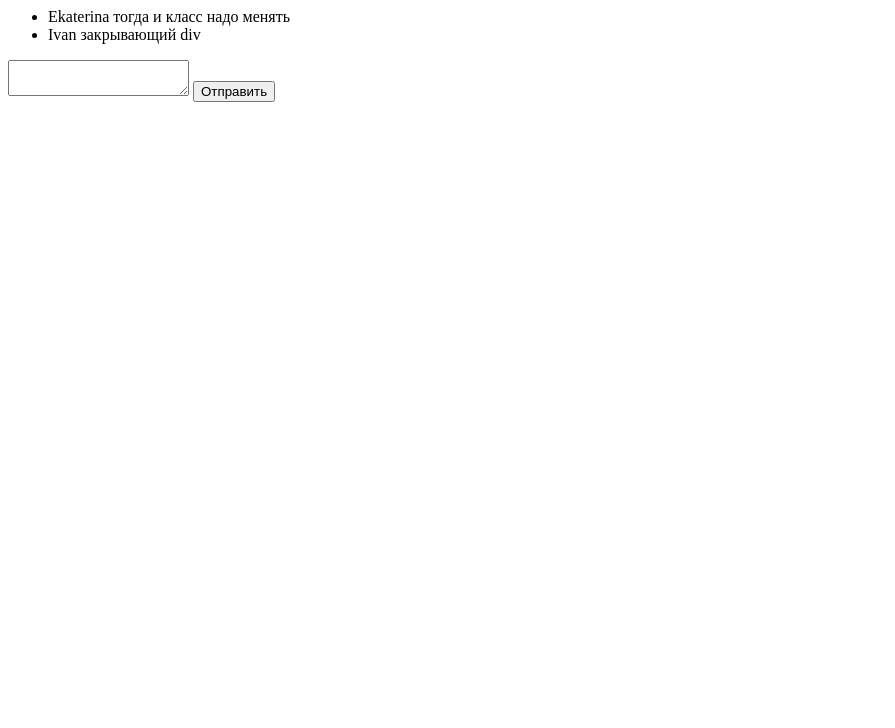
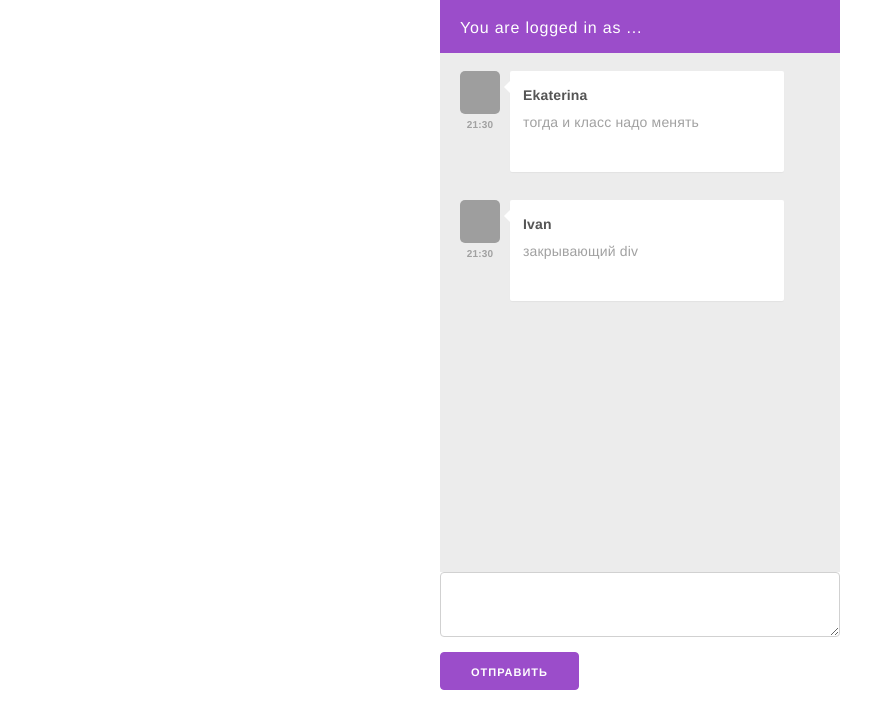
Before and after one commit to ptruskovsky/components_chat_1310_2130, a website: page index.html in a window 1280 px wide. Shown: the whole page, without its empty margins (0-895 px from the left). Drawn offline with Linux system fonts and the light colour scheme; grey boxes are pictures that could not be loaded.

Commit message:
two components

```diff
--- /dev/null
+++ b/components/app/app.css
@@ -0,0 +1,10 @@
+* {
+    font-family: 'Helvetica Neue', Helvetica, sans-serif;
+    font-size: 14px;
+    margin: 0;
+}
+
+.app {
+    width: 400px;
+    margin: 0 auto;
+}
--- a/components/app/app.js
+++ b/components/app/app.js
@@ -13,18 +13,16 @@ export class App {
         });
 
         this.el.append(this.chat.el, this.form.el);
-        this.chat.setData({
-            messages: [
+        this.chat.add([
             {
-                    sender: 'Ekaterina',
+                name: 'Ekaterina',
                 text: 'тогда и класс надо менять'
             },
             {
-                    sender: 'Ivan',
+                name: 'Ivan',
                 text: 'закрывающий div'
             }
-            ]
-        });
+        ]);
 
         this.render();
     }
@@ -35,14 +33,9 @@ export class App {
     }
 
     _onFormSubmit({text}) {
-        this.chat.setData({
-            messages: [
-                ...this.chat.data.messages,
-                {
+        this.chat.addOne({
             text,
-                    sender: 'Me'
-                }
-            ]
+            name: 'Me'
         });
         this.render();
     }
--- /dev/null
+++ b/components/chat/chat.css
@@ -0,0 +1,115 @@
+.chat__container {
+    width: 100%;
+    display: block;
+    overflow: hidden;
+}
+
+.form__control-helper {
+    margin-left: 10px;
+}
+
+.header {
+    padding: 20px 20px 18px 20px;
+    background: #9b4dca;
+    color: #fff;
+}
+
+.header h2 {
+    font-size: 16px;
+    line-height: 15px;
+    display: inline-block;
+    letter-spacing: 0.05em;
+    margin-bottom: 0;
+}
+
+.header a {
+    color: whitesmoke;
+    font-size: x-small;
+    display: block;
+}
+
+.chat__box {
+    background: #ECECEC;
+    padding: 0 20px;
+    color: #a1a1a1;
+    overflow-y: auto;
+    height: calc(100vh - 281px);
+}
+
+.chat__box .message-box {
+    padding: 18px 0 10px;
+    clear: both;
+}
+
+.message-box .picture {
+    float: left;
+    width: 50px;
+    display: block;
+    padding-right: 10px;
+}
+
+.picture img {
+    width: 43px;
+    height: 43px;
+    border-radius: 5px;
+}
+
+.picture span {
+    font-weight: bold;
+    font-size: 10px;
+    clear: both;
+    display: block;
+    text-align: center;
+    margin-top: 3px;
+}
+
+.message {
+    background: #fff;
+    display: inline-block;
+    padding: 13px;
+    width: 274px;
+    border-radius: 2px;
+    box-shadow: 0 1px 1px rgba(0, 0, 0, .04);
+    position: relative;
+}
+
+.message:before {
+    content: "";
+    position: absolute;
+    display: block;
+    left: 0;
+    border-right: 6px solid #fff;
+    border-top: 6px solid transparent;
+    border-bottom: 6px solid transparent;
+    top: 10px;
+    margin-left: -6px;
+}
+
+.message span {
+    color: #555;
+    font-weight: bold;
+}
+
+.message p {
+    padding-top: 5px;
+}
+
+.message-box.right-img .picture {
+    float: right;
+    padding: 0;
+    padding-left: 10px;
+}
+
+.message-box.right-img .picture img {
+    float: right;
+}
+
+.message-box.right-img .message:before {
+    left: 100%;
+    margin-right: 6px;
+    margin-left: 0;
+    border-right: 6px solid transparent;
+    border-left: 6px solid #fff;
+    border-top: 6px solid transparent;
+    border-bottom: 6px solid transparent;
+}
--- a/components/chat/chat.js
+++ b/components/chat/chat.js
@@ -2,27 +2,108 @@ export class Chat {
     constructor({el, data = {messages: []}}) {
         this.el = el;
         this.data = data;
+
+        this._scrollStrategy = 'bottom';
+
+        this._initEvents();
     }
 
-    render() {
-        const messagesHTML = this.data.messages.map(({text, sender}) => {
-            return `
-                <li class="chat__message">
-                    <span class="chat__title">${sender}</span>
-                    <span class="chat__text">${text}</span>
-                </li>
-            `;
-        }).join('');
+    _initEvents() { }
 
-        this.el.innerHTML = `
-            <div class="chat">
-                <div class="chat__header"></div>
-                <ul class="chat__messages">${messagesHTML}</ul>
+    render({scroll} = {}) {
+        this._saveScrollTop();
+        this.el.innerHTML = this._getHtml(this.data);
+        this._restoreScrollTop(scroll);
+    }
+
+    _getMessagesHtml() {
+        return this.data.messages.map((message) => `
+            <div class="message-box left-img">
+                <div class="picture">
+                    <img src="https://unsplash.it/200/200/?random=0.07515586249598627">
+                    <span class="time">21:30</>
+                </div>
+                <div class="message">
+                    <span>${message.name}</span>
+                    <p>${message.text}</p>
+                </div>
             </div>
+        `).join('');
+    }
+
+    _getHtml() {
+        return `
+        <div class="chat">
+            <div class="chat__container">
+                <div class="header">
+                    <h2>You are logged in as ...</h2>
+                </div>
+                <div class="chat__box">
+                    ${this._getMessagesHtml()}
+                </div>
+            </div>
+        </div>
         `;
     }
 
-    setData(data) {
-        Object.assign(this.data, data);
+    _saveScrollTop() {
+        let chatBox = this.el.querySelector('.chat__box');
+
+        if (chatBox) {
+            this._scrollTop = chatBox.scrollTop;
+        }
+    }
+
+    _restoreScrollTop() {
+        let chatBox = this.el.querySelector('.chat__box');
+
+        if (chatBox) {
+            switch (this._scrollStrategy) {
+                case 'bottom':
+                    chatBox.scrollTop = chatBox.scrollHeight;
+                    break;
+                case 'fixed':
+                    chatBox.scrollTop = this._scrollTop;
+            }
+        }
+    }
+
+    _updateMessages() {
+        this.data.messages = this.data.messages.sort((message1, message2) => {
+            return message2.date - message1.date;
+        });
+    }
+
+    setMessages(messages = []) {
+        this.data.messages.length = 0;
+        this.add(messages);
+    }
+
+    setScrollStrategy(strategy) {
+        this._scrollStrategy = strategy;
+    }
+
+    add(messages = []) {
+        let addOneMessageMethod = this.addOne.bind(this);
+
+        messages.forEach(addOneMessageMethod);
+    }
+
+    addOne(data) {
+        this.data.messages.push(this._prepareMessage(data));
+    }
+
+    _prepareMessage({name, text, date = Date.now(), html}) {
+        return {
+            name,
+            isMine: name === this.data.user,
+            text,
+            date: new Date(date),
+            html
+        };
+    }
+
+    setUserName(name) {
+        this.data.user = name;
     }
 }
--- a/components/form/form.js
+++ b/components/form/form.js
@@ -1,5 +1,5 @@
 export class Form {
-    constructor({ el, onSubmit}) {
+    constructor({el, onSubmit}) {
         this.el = el;
 
         this.el.addEventListener('submit', this._onSubmit.bind(this));
--- a/index.html
+++ b/index.html
@@ -1,9 +1,12 @@
 <html>
     <head>
         <meta charset="utf-8">
+        <link rel="stylesheet" href="./dist/milligram.css">
+        <link rel="stylesheet" href="./components/chat/chat.css">
+        <link rel="stylesheet" href="./components/app/app.css">
     </head>
     <body>
-        <div class="js-app"></div>
+        <div class="js-app app"></div>
         <script type="module">
             import { App } from "./components/app/app.js";
 
--- a/package.json
+++ b/package.json
@@ -3,7 +3,9 @@
   "version": "1.0.0",
   "description": "Учебный чатик",
   "main": ".eslintrc.js",
-  "dependencies": {},
+  "dependencies": {
+    "milligram": "^1.3.0"
+  },
   "devDependencies": {
     "eslint": "^4.12.1",
     "eslint-config-google": "^0.9.1",
```
Also changed, not shown: dist/milligram.css (added). Lines whose indentation alone changed are shown as unchanged.
